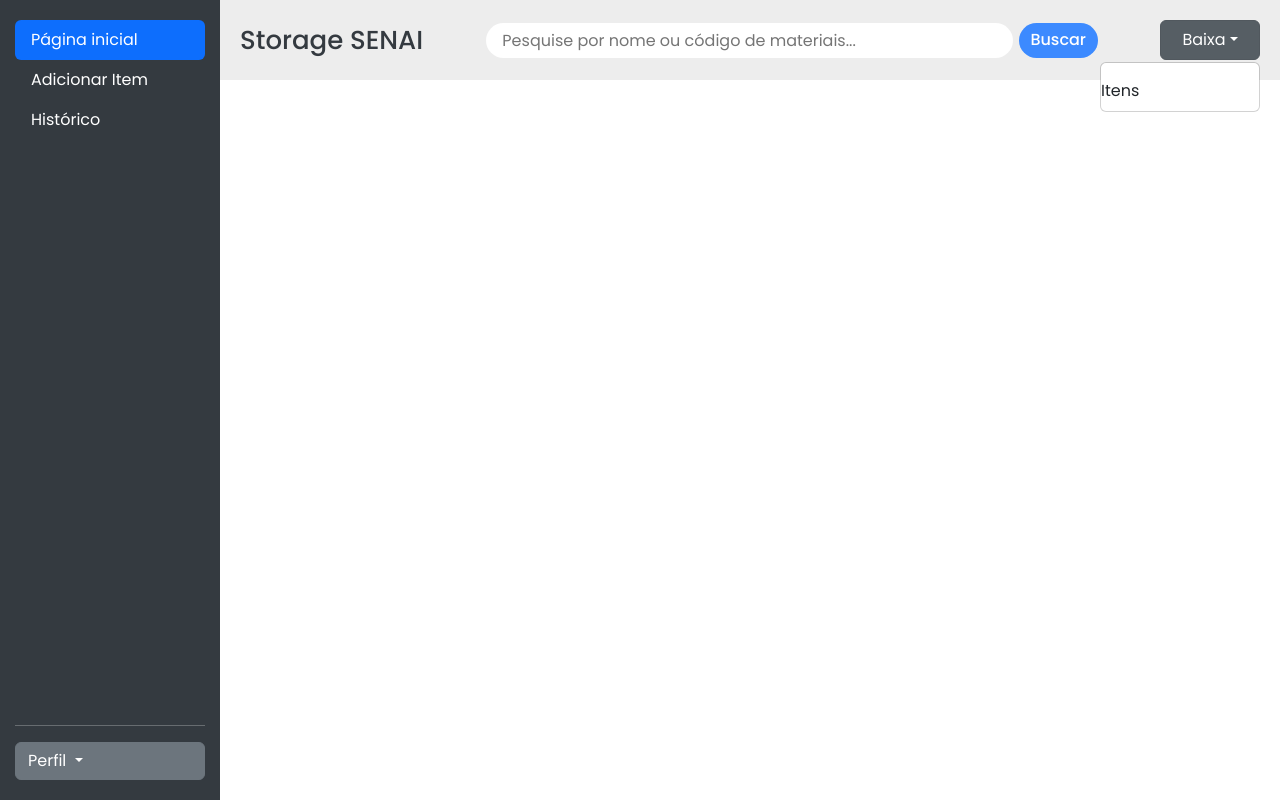
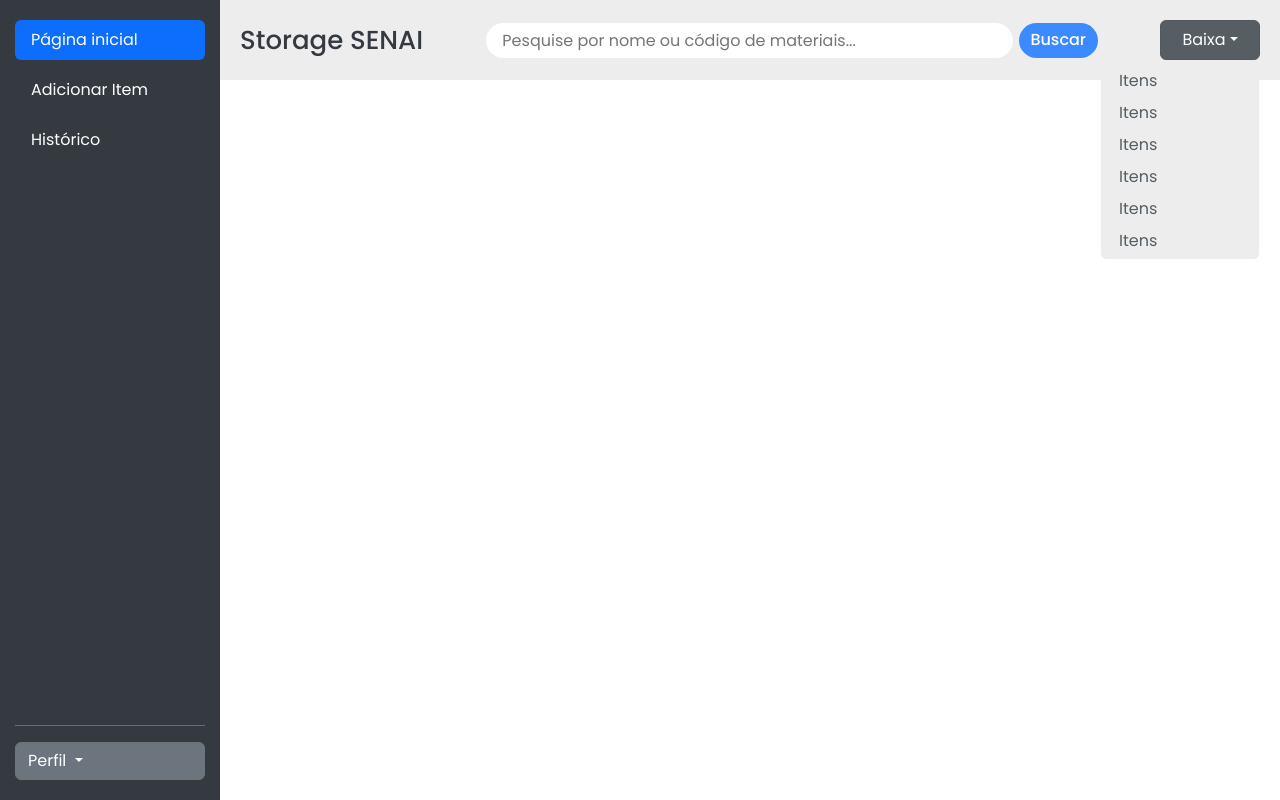
Before and after one commit to kvargazs/MaterialsStorage, a plain HTML site: page home.html in a window 1280 px wide. Both pictures are taken after a click on the button "Baixa". Drawn offline with nearby package versions, Linux system fonts and the light colour scheme.

Commit message:
atualização home

```diff
--- a/home.html
+++ b/home.html
@@ -24,8 +24,13 @@
             <button class="botao-search" type="button_search">Buscar</button>
         </div>
         <button class="botao-baixa btn btn-secondary dropdown-toggle" type="button" data-bs-toggle="dropdown" aria-expanded="false">Baixa</button>
-        <ul class="dropdown-menu">
-            <li><a class="dropdown-item" href="#"></a>Itens</li>
+        <ul class="dropdown-menu dropdown-baixa">
+            <li><a class="dropdown-item baixa" href="#">Itens</a></li>
+            <li><a class="dropdown-item baixa" href="#">Itens</a></li>
+            <li><a class="dropdown-item baixa" href="#">Itens</a></li>
+            <li><a class="dropdown-item baixa" href="#">Itens</a></li>
+            <li><a class="dropdown-item baixa" href="#">Itens</a></li>
+            <li><a class="dropdown-item baixa" href="#">Itens</a></li>
         </ul>
     </div>
 
@@ -52,8 +57,8 @@
             <div class="dropdown">
                 <button class="btn btn-secondary dropdown-toggle" type="button" data-bs-toggle="dropdown" aria-expanded="false">Perfil </button>
                 <ul class="dropdown-menu">
-                    <li><a class="dropdown-item" href="#"></a>Configurações</li>
-                    <li><a class="dropdown-item" href="#"></a>Sair</li>
+                    <li><a class="dropdown-item" href="configuracao.html">Configurações</a></li>
+                    <li><a class="dropdown-item" href="login.html">Sair</a></li>
                 </ul>
             </div>
         </div>
--- a/style/style_home.css
+++ b/style/style_home.css
@@ -103,6 +103,39 @@
     text-align: start;
 }
 
+.nav {
+    gap: 10px;
+}
+
 .nav-link.active {
     background-color: rgb(60, 138, 255); /* Cor de fundo do link ativo */
 }
+
+.dropdown-menu {
+    background-color: #565e64 !important;
+    padding: 2px !important;
+}
+
+.dropdown-item {
+    color: #ffffff !important;
+}
+
+.dropdown-item:hover {
+    background-color: #ffffff !important;
+    color: #565e64 !important;
+    border-radius: 5px !important;
+}
+
+.dropdown-baixa {
+    background-color: #ededed !important;
+    border-color: transparent;
+}
+
+.baixa {
+    color: #565e64 !important;
+}
+
+.baixa:hover {
+    background-color: #565e64 !important;
+    color: #fff !important;
+}
```
